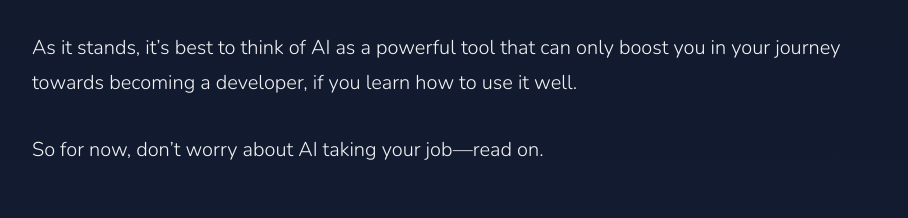
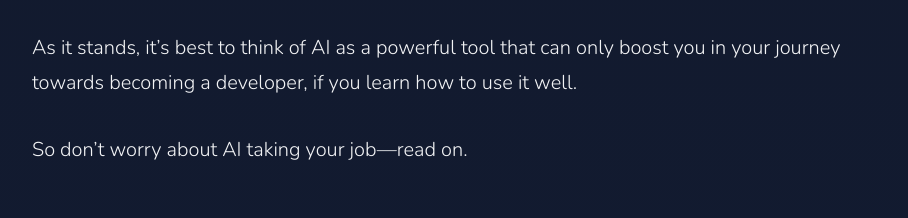
Before and after one commit to blyal/beyond-retail, a Next.js app: page /articles/the-ultimate-guide-to-becoming-a-software-engineer-from-scratch in a window 1280 px wide. Shown: the part 1600-1818 px from the top of the page, without its empty margins (184-1092 px from the left). Built offline with nearby package versions, Linux system fonts and the light colour scheme.

Commit message:
feat: update article content

```diff
--- a/src/app/articles/the-ultimate-guide-to-becoming-a-software-engineer-from-scratch/data.tsx
+++ b/src/app/articles/the-ultimate-guide-to-becoming-a-software-engineer-from-scratch/data.tsx
@@ -55,7 +55,7 @@ export const articleSections = [
       },
       {
         type: "paragraph",
-        content: <>So for now, don’t worry about AI taking your job—read on.</>,
+        content: <>So don’t worry about AI taking your job—read on.</>,
       },
     ],
   },
```
